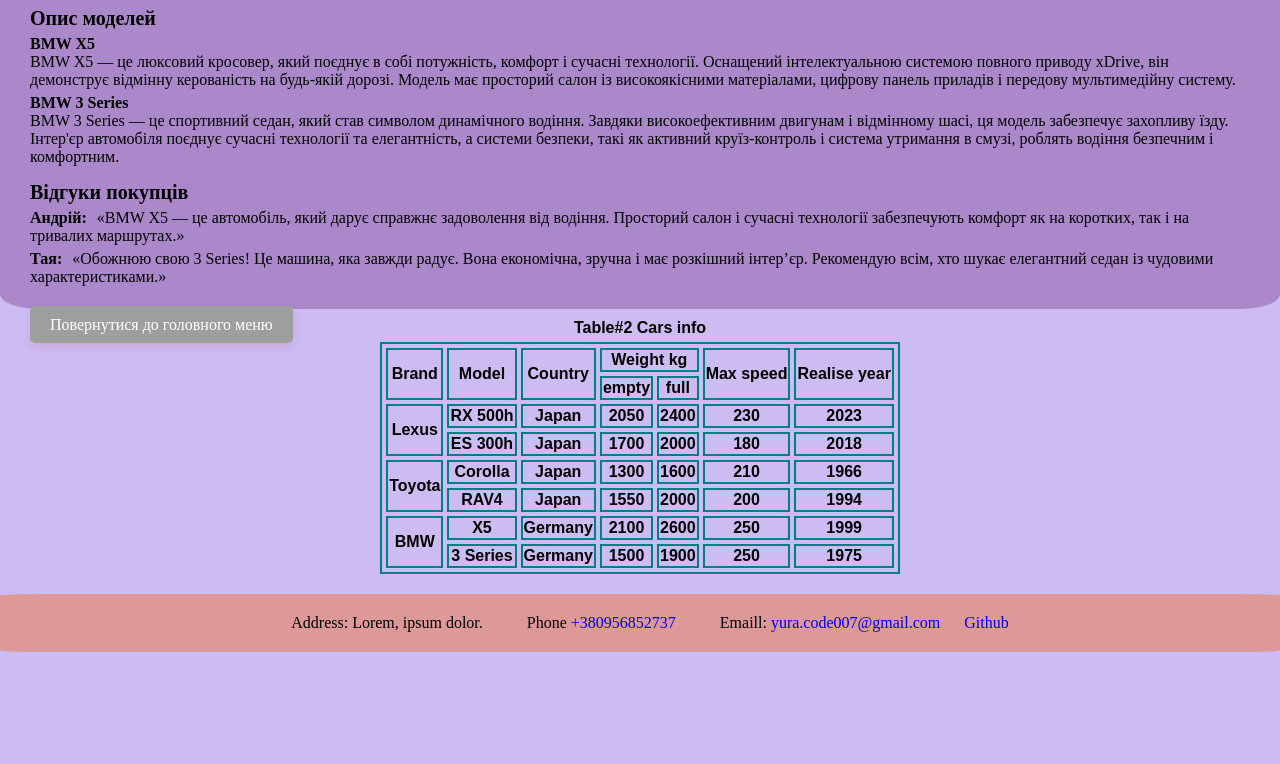
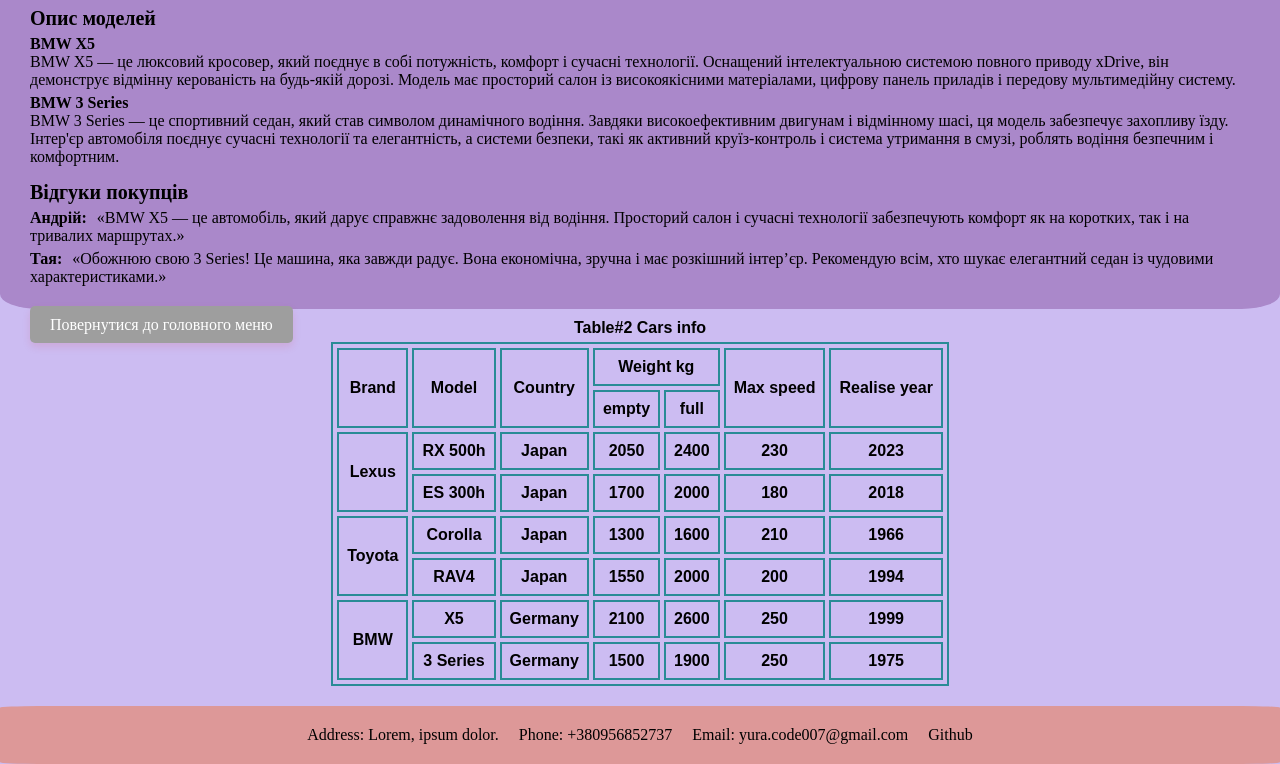
Before and after one commit to yuracode007/car, a plain HTML site: page index.html in a window 1280 px wide. Shown: the part 1383-2147 px from the top of the page. Before the commit the page ends 2035 px from the top, so only its background shows below. Drawn offline with Linux system fonts and the light colour scheme.

Commit message:
corrected the table on the main page

```diff
--- a/index.html
+++ b/index.html
@@ -267,12 +267,14 @@
                 <p>Address: Lorem, ipsum dolor.</p>
             </div>
             <div class="footer-section">
-                <p> Phone <a href="tel:+380956852737">+380956852737</a> </p>
+                <p>Phone: <a href="tel:+380956852737">+380956852737</a></p>
             </div>
             <div class="footer-section">
-                <p> Emaill: <a href="mailto: yura.code007@gmail.com">yura.code007@gmail.com </a></p>
+                <p>Email: <a href="mailto:yura.code007@gmail.com">yura.code007@gmail.com</a></p>
             </div>
-            <a target="_blank" href="https://github.com/yuracode007">Github</a>
+            <div class="footer-section">
+                <a target="_blank" href="https://github.com/yuracode007">Github</a>
+            </div>
         </footer>
 
 </body>
--- a/style.css
+++ b/style.css
@@ -204,58 +204,57 @@ main{
 
 /* Table */
 
-.car-table{
+.car-table {
     font-family: Arial, sans-serif;
-    display: flex;
-    justify-content: center;
     font-weight: bold;
-}
-
-caption{
-    padding-top: 10px;
+    width: 100%;
 }
 
 table {
-
     border-spacing: 4px;
-    border: 2px solid teal;
+    border: 2px solid rgba(0, 128, 128, 0.8);
+    margin: 0 auto;
 }
 
 caption {
     font-size: 16px;
+    padding-top: 10px;
     margin-bottom: 5px;
     text-align: center;
 }
 
 th, td {
-    border: 2px solid teal;
-    padding: 1px;
+    border: 2px solid rgba(0, 128, 128, 0.8);
+    padding: 8px;
     text-align: center;
     white-space: nowrap;
 }
 
-
 td {
     width: 40px;
-    height: 20px; /* Робимо їх прямокутними */
+    height: 20px;
 }
-
-
-/* Form */
-
 
 
 /* Footer */
 
-
-footer{
+footer {
     background-color: #dd9898;
     border-radius: 3%;
     text-align: center;
+    padding: 20px;
+    display: flex;
+    justify-content: center;
+    align-items: center;
+    gap: 20px;
 }
 
-.footer-section {
-    display: inline-block;
-    margin: 20px;
 
+.footer-section a {
+    color: inherit;
+    text-decoration: none;
 }
+
+.footer-section a:hover {
+    text-decoration: underline;
+}
```
